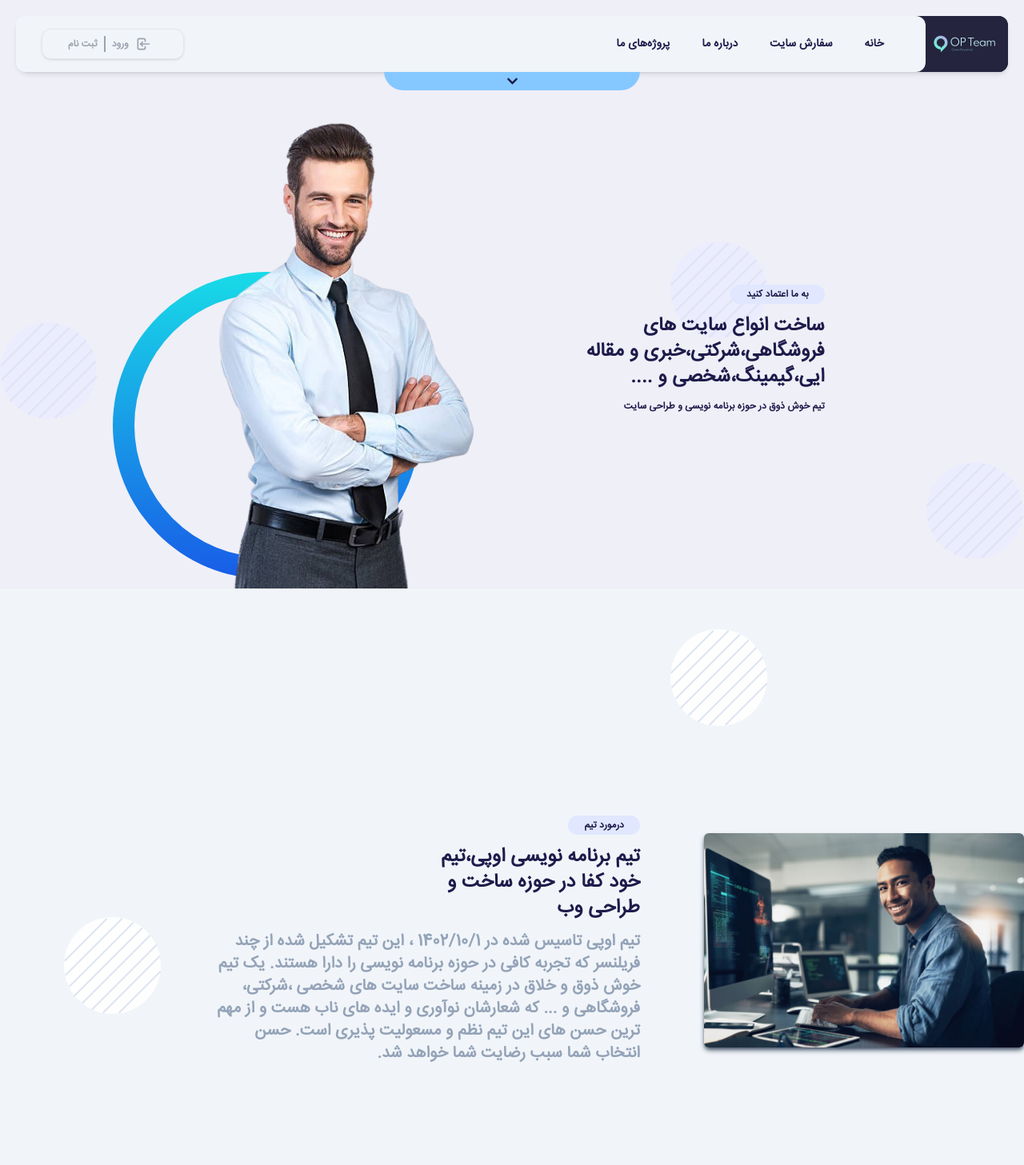
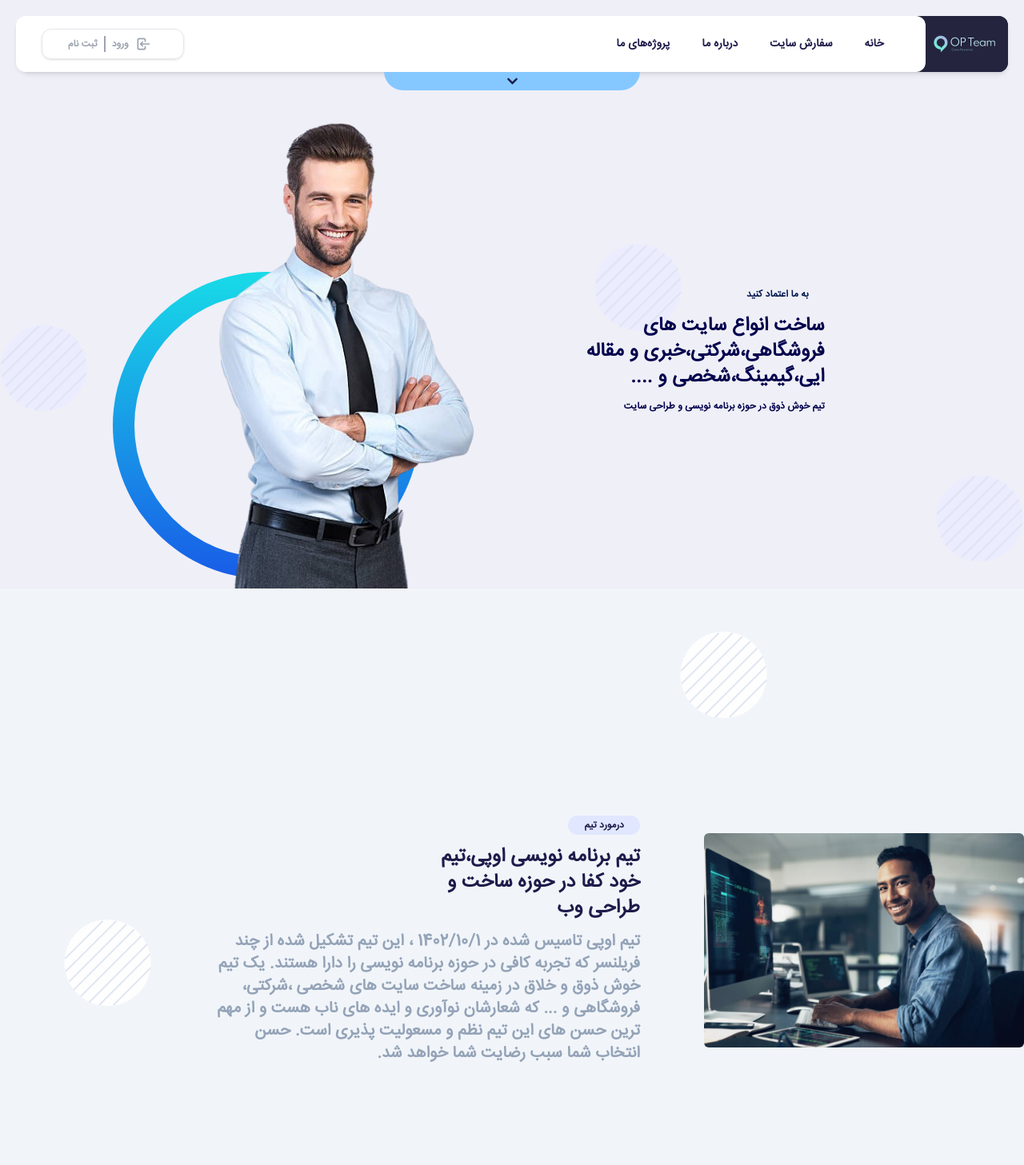
Before and after one commit to kamran1381/op-team-next, a Next.js app: page / in a window 1280 px wide. Shown: the top 1457 px of the page at 80% size. Built offline with nearby package versions, Linux system fonts and the light colour scheme; no server answers.

Commit message:
text and color chnages

```diff
--- a/src/app/home/sectionone.jsx
+++ b/src/app/home/sectionone.jsx
@@ -8,9 +8,9 @@ const Sectionone = () => {
         <>
             <div className='w-full h-fit max-w-7xl flex lg:flex-row flex-col-reverse xl:justify-center justify-around items-center lg:p-2 lg:pb-0 mt-32 relative'>
                 <div className='flex flex-col lg:w-1/3 lg:items-start w-full items-center space-y-3 p-5 z-20'>
-                    <span className='w-fit bg-indigo-100 px-5 py-1 rounded-full text-xs font-extrabold text-indigo-950'>به ما اعتماد کنید</span>
-                    <p className='text-indigo-950 xl:text-2xl text-xl font-extrabold leading-10 lg:text-right text-center'>ساخت انواع سایت های فروشگاهی،شرکتی،خبری و مقاله ایی،گیمینگ،شخصی و ....</p>
-                    <span className='text-xs font-extrabold text-indigo-950'>تیم خوش ذوق در حوزه برنامه نویسی و طراحی سایت</span>
+                    <span className='w-fit bg-[#EFEFF7] px-5 py-1 rounded-full text-xs font-extrabold text-[#00164E]'>به ما اعتماد کنید</span>
+                    <p className=' md:text-2xl text-xl font-extrabold leading-10 lg:text-right text-center text-[#00004E]'>ساخت انواع سایت های فروشگاهی،شرکتی،خبری و مقاله ایی،گیمینگ،شخصی و ....</p>
+                    <span className='text-xs font-extrabold text-[#00004E]'>تیم خوش ذوق در حوزه برنامه نویسی و طراحی سایت</span>
                 </div>
                 <div className='lg:w-[400px] lg:h-[600px] w-[300px] h-[500px] flex justify-center items-center relative z-20 '>
                     <div className='w-72 h-72 lg:w-96 lg:h-96 rounded-full bg-gradient-to-b from-[#18DBE7] to-[#185CE7] flex justify-center items-center lg:-bottom-24 bottom-1 lg:-left-24 relative'>
@@ -18,7 +18,7 @@ const Sectionone = () => {
                     </div>
                     <Image src='/assets/images/sectionOneImg.png' className='object-contain' loading='lazy' fill alt='تصویر' />
                 </div>
-                <div className='absolute top-1/3 right-1/4'>
+                <div className='absolute top-1/3 right-1/3 '>
                     <AnimateCircles color={"#ECECFF"} />
                 </div>
                 <div className='absolute top-1/2 left-0'>
--- a/src/app/home/sectiontwo.jsx
+++ b/src/app/home/sectiontwo.jsx
@@ -1,16 +1,18 @@
 import React from 'react';
-import Image from 'next/image'
+import Image from 'next/image';
 import AnimateCircles from '@/components/animatecircles';
 
 const Sectiontwo = () => {
     return (
         <div id='aboutUs' className='bg-slate-100 w-full flex justify-center relative'>
             <div className='w-full max-w-7xl flex flex-col lg:flex-row items-start lg:space-x-20 lg:space-x-reverse py-10 lg:space-y-0 space-y-5 xl:px-0 px-2 z-10'>
-                <div className='w-full lg:w-1/3 lg:h-[800px] flex justify-center items-center relative px-2 lg:px-0'>
+                <div className='w-full lg:w-1/3 lg:h-[800px] flex justify-center items-center relative '>
                     {/* <div className='w-[430px] h-[280px] rounded-3xl bg-gradient-to-b from-[#18DBE7] to-[#185CE7] flex justify-center items-center translate-y-1/2 -top-6 right-6 absolute z-0'>
                         <div className='w-[410px] h-[260px] rounded-2xl bg-slate-100'></div>
                     </div> */}
-                    <Image src='/assets/images/sectionTwoImg.png' className='object-contain rounded-md z-10 shadow-md shadow-slate-600' loading='lazy' width={400} height={400} alt='لوگوی او پی تیم' />
+                    <div className=' z-10 '>
+                        <Image src='/assets/images/sectionTwoImg.png' className='object-contain rounded-md' loading='lazy' width={400} height={400} alt='لوگوی او پی تیم' />
+                    </div>
                 </div>
                 <div className='w-full flex flex-col lg:w-2/3 h-full space-y-3 justify-center lg:items-start items-center px-5 lg:px-0 lg:text-right text-center'>
                     <span className='w-fit bg-indigo-100 px-5 py-1 rounded-full text-xs font-extrabold text-indigo-950'>درمورد تیم</span>
--- a/src/app/layouts/header.jsx
+++ b/src/app/layouts/header.jsx
@@ -40,7 +40,7 @@ const Header = () => {
                 <Link href='/' className='lg:w-1/12 overflow-hidden h-full bg-[#23243d] rounded-r-xl hidden lg:flex justify-center items-center'>
                     <Image src='/assets/images/logo.png' loading='lazy' width={100} height={100} alt='لوگوی او پی تیم' />
                 </Link>
-                <div className='lg:w-11/12 w-full bg-slate-100 h-full rounded-xl flex items-center justify-between z-10'>
+                <div className='lg:w-11/12 w-full bg-[#FFFFFF] h-full rounded-xl flex items-center justify-between z-10'>
                     <div className=' w-full flex items-center lg:space-x-4 lg:space-x-reverse lg:pr-10'>
                         <HeaderLinks data={linkData} />
                         {url=='/' ? <ScrollLinks data={scrollLinks} /> : null}
--- a/src/components/animatecircles.jsx
+++ b/src/components/animatecircles.jsx
@@ -4,7 +4,7 @@ function AnimateCircles(prop) {
 
     return (
         <div className='animate-[bounce_7s_linear_infinite]'>
-            <svg width="122" height="121" viewBox="0 0 122 121" fill="none" xmlns="http://www.w3.org/2000/svg">
+            <svg width="110" height="108" viewBox="0 0 122 121" fill="none" xmlns="http://www.w3.org/2000/svg">
                 <circle cx="60.5" cy="60.5" r="60.5" fill={prop.color ? prop.color : "#fefefe"} />
                 <line x1="72.7071" y1="1.70711" x2="1.70711" y2="72.7071" stroke="#DEE4F1" strokeWidth="2" />
                 <line x1="53.7071" y1="1.70711" x2="0.707104" y2="54.7071" stroke="#DEE4F1" strokeWidth="2" />
```
